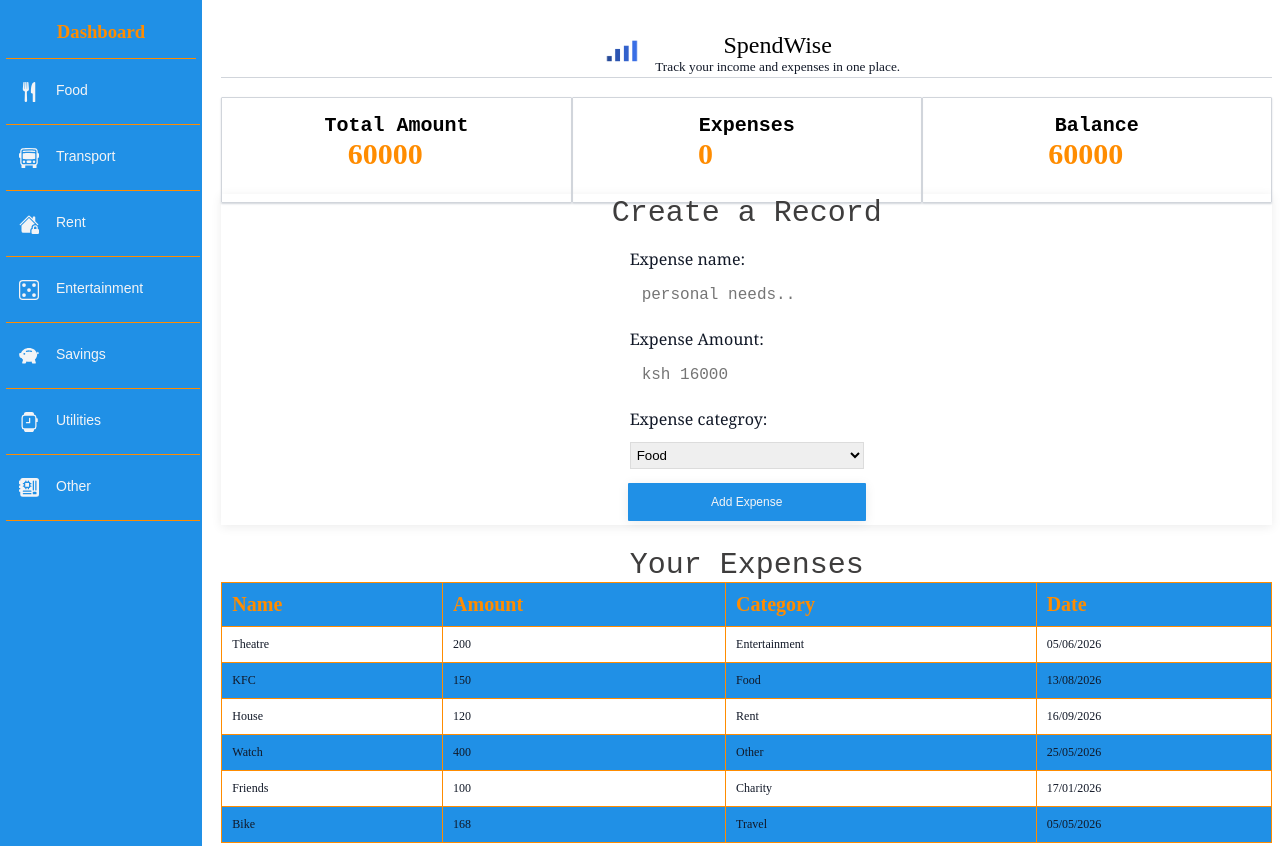
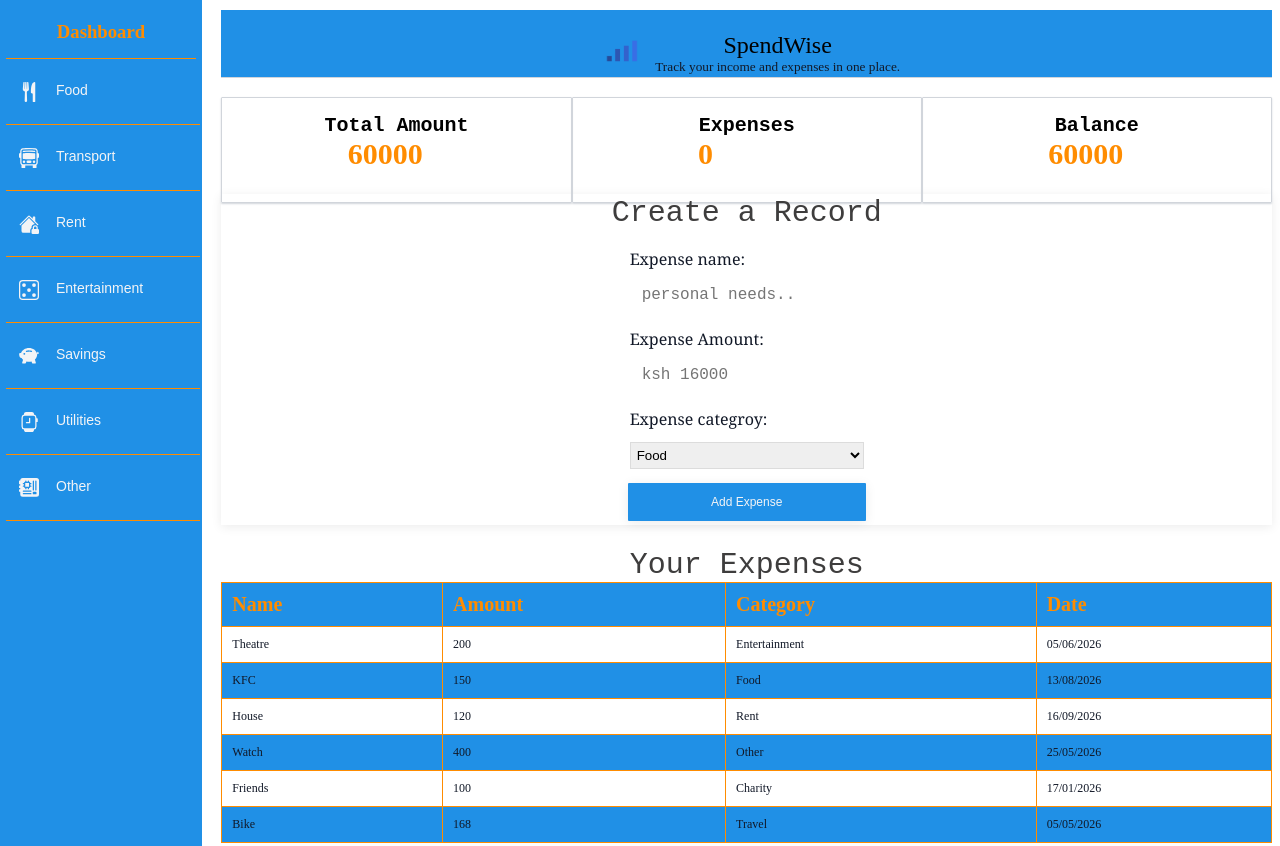
Before and after one commit to Hiss8n/expenses-tracker, a plain HTML site: page index.html in a window 1280 px wide. Shown: the top 846 px of the page. Drawn offline with Linux system fonts and the light colour scheme.

Commit message:
changed color of the header and added he url of the website

```diff
--- a/style.css
+++ b/style.css
@@ -50,6 +50,7 @@ body{
   justify-content: center;
   gap: 12px;
   margin-bottom: 28px;
+  background: #2090e6;
 }
 .logo{
   display:flex;
```
Also changed, not shown: 1 other file.
